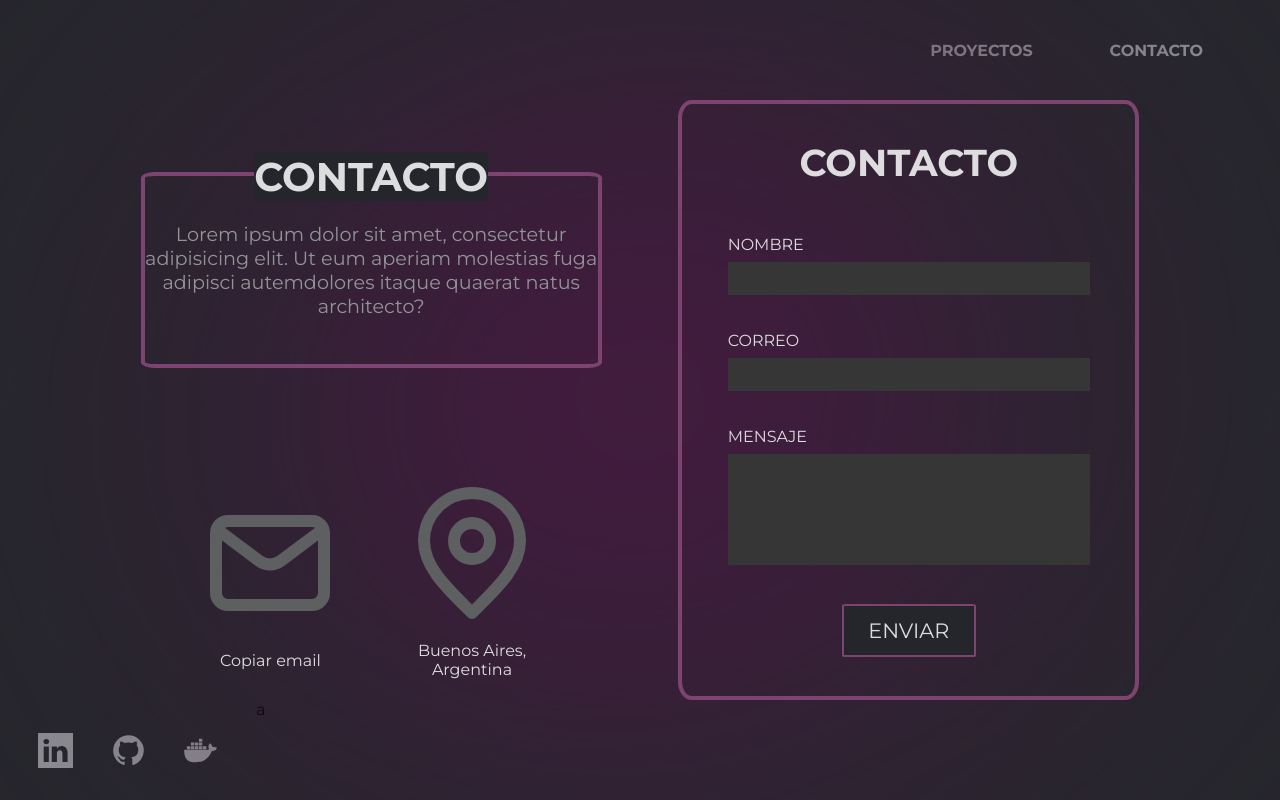
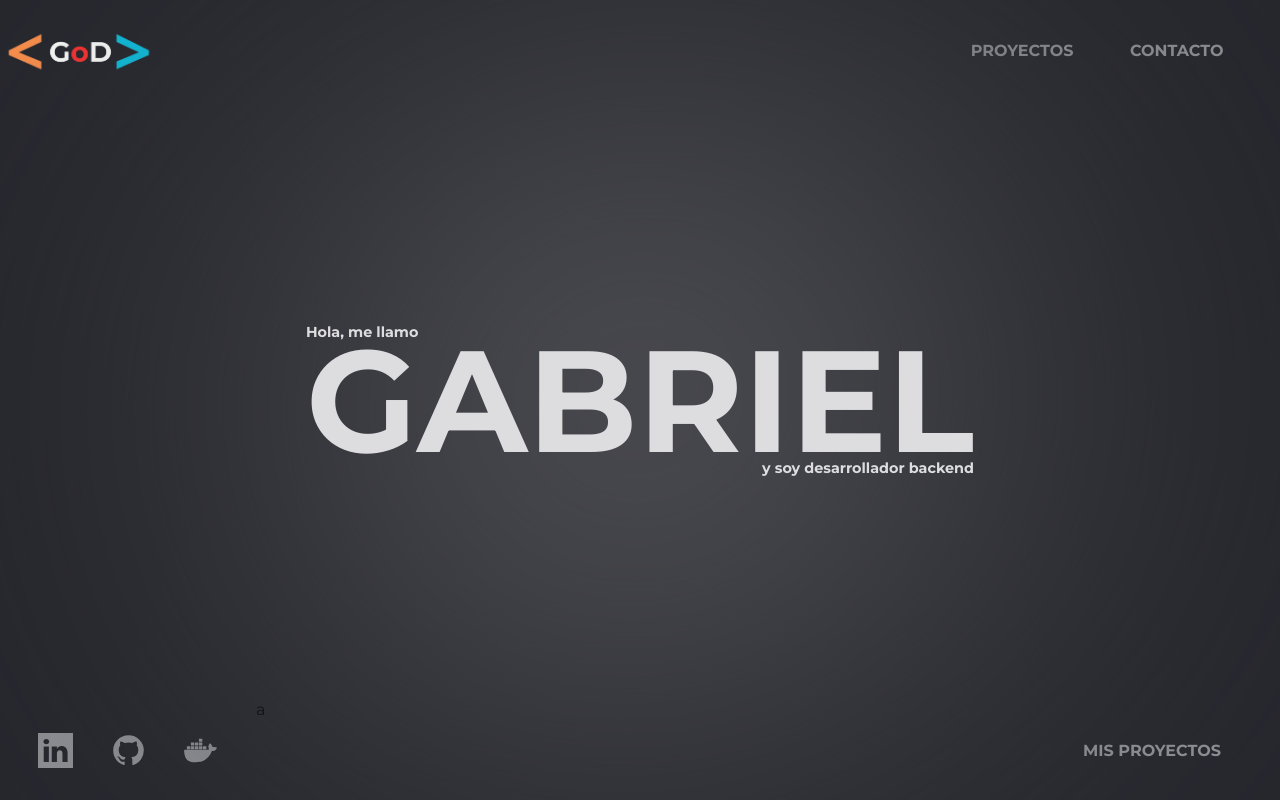
Before and after one commit to GabrielOsOj/portfolio_gabriel, an Angular app: page / in a window 1280 px wide. Shown: the top 800 px of the page. Built offline with nearby package versions, Linux system fonts and the light colour scheme.

Commit message:
style: agregando icono principal

```diff
--- a/src/app/Core/services/icons/icon-sv.service.ts
+++ b/src/app/Core/services/icons/icon-sv.service.ts
@@ -20,6 +20,10 @@ export class IconSvService {
     return 'assets/svg/utils/'+icon.name+".svg";
   }
 
+  public getMainIcon():string{
+    return "/god_icon.png";
+  }
+
   public getBrokenIcon():string{
     return 'assets/svg/utils/forbidden.svg';
   }
--- a/src/app/Shared/navbar/navbar.component.css
+++ b/src/app/Shared/navbar/navbar.component.css
@@ -10,7 +10,7 @@
     justify-content: space-between; */
 
     display: grid;
-    grid-template-columns: 1fr 2fr 1fr 1fr 1fr;
+    grid-template-columns: 2fr 2fr 1fr 1fr 1fr;
     grid-template-rows: 1fr;
 
     grid-template-areas:
@@ -30,15 +30,29 @@
 /* icon navbar*/
 .navbar-icon {
     width: 100%;
+    height: 10%;
 
     grid-area: icon;
 
     display: flex;
-    justify-content: center;
+    justify-content: flex-start;
     align-items: center;
 
-    color: var(--colors-fonts-color_one);
+    /* color: var(--colors-fonts-color_one); */
+    /* border: 1px solid gray; */
 
+}
+
+.navbar-icon_icon-container{
+    width: 22%;
+    height: 50%;
+}
+
+.navbar-icon_icon-container>img{
+    width: 100%;
+    height: 100%;
+    object-fit:cover;
+    object-position: center;
 }
 
 
@@ -63,15 +77,36 @@
 }
 
 /* responsive */
+@media (width<1030px) {
+    .navbar-icon{
+        align-items: center;
+        justify-content: flex-start;
+    }
+
+    .navbar-icon_icon-container{
+        width: 30%;
+        height: 50%;
+    }
+}
 
 @media (width < 900px) and (width>430px) {
     .navbar {
 
-        grid-template-columns: 1fr 2fr 1fr 1fr;
+        grid-template-columns: 1fr 1fr 1fr 1fr;
 
         grid-template-areas:
             "icon icon buttons buttons"
         ;
+    }
+
+    .navbar-icon{
+        align-items: center;
+        justify-content: flex-start;
+    }
+
+    .navbar-icon_icon-container{
+        width: 30%;
+        height: 50%;
     }
 
     .navbar-buttons {
@@ -91,6 +126,17 @@
         grid-template-areas:
             "icon icon space space buttons"
         ;
+    }
+
+    .navbar-icon{
+        align-items: center;
+        justify-content: center;
+
+    }
+
+    .navbar-icon_icon-container{
+        width: 100%;
+        height: 50%;
     }
 
     .navbar-buttons-mobile{
--- a/src/app/Shared/navbar/navbar.component.html
+++ b/src/app/Shared/navbar/navbar.component.html
@@ -1,7 +1,9 @@
 <section class="navbar">
 
     <div class="navbar-icon">
-
+        <div class="navbar-icon_icon-container">
+            <img [src]="mainIco" alt="gabriel ojeda developer" srcset="">
+        </div>
     </div>
 
     <div class="navbar-buttons">
--- a/src/app/Shared/navbar/navbar.component.ts
+++ b/src/app/Shared/navbar/navbar.component.ts
@@ -14,12 +14,14 @@ export class NavbarComponent {
 
   menuIcon:string;
   upArrowIcon:string;
+  mainIco:string;
 
   menuOpen:boolean;
 
   constructor(private iconSv:IconSvService){
     this.menuIcon = iconSv.getUtilityIcon(<IconIF>{name:"menu"});
     this.upArrowIcon = iconSv.getUtilityIcon(<IconIF>{name:"up_arrow"});
+    this.mainIco = iconSv.getMainIcon();
     this.menuOpen = false;
   }
 
--- a/src/app/app.component.html
+++ b/src/app/app.component.html
@@ -1,14 +1,14 @@
 <section class="main-page">
 
-    <!-- <div class="main-page-first_page">
+    <div class="main-page-first_page">
         <app-first-page></app-first-page>
-    </div> -->
-    <!-- <div class="main-page-second_page">
+    </div>
+    <div class="main-page-second_page">
         <app-second-page></app-second-page>
-    </div> -->
-    <!-- <div class="main-page-third_page">
+    </div>
+    <div class="main-page-third_page">
         <app-third-page></app-third-page>
-    </div> -->
+    </div>
     <div class="main-page-fourth-page">
         <app-fourth-page></app-fourth-page>
     </div>
```
Also changed, not shown: public/god_icon.png (added).
